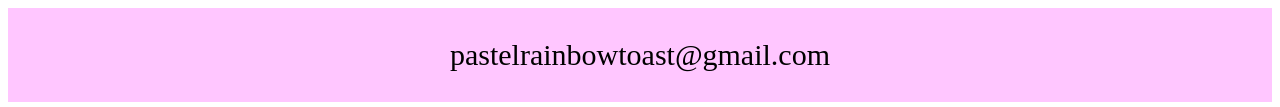
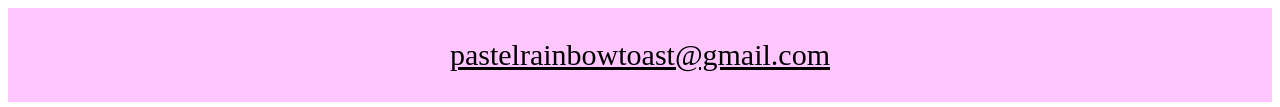
Before and after one commit to pastelrainbowtoast/pastelrainbowtoast.github.io, a plain HTML site: page aboutme.html in a window 1280 px wide. Shown: the part 934-1041 px from the top of the page. Drawn offline with Linux system fonts and the light colour scheme.

Commit message:
Update aboutme.html

```diff
--- a/aboutme.html
+++ b/aboutme.html
@@ -36,7 +36,7 @@
         </div>
     </div>
 
-    <div class="contactme">pastelrainbowtoast@gmail.com</div>
+    <a class="contactme", href="mailto:pastelrainbowtoast@gmail.com">pastelrainbowtoast@gmail.com</a>
 
     <div class="feathers_left_column"></div>
     <div style="width: 20px; top: 0; bottom: 0; background-color: black; left: 0; position: fixed;"></div>
```
